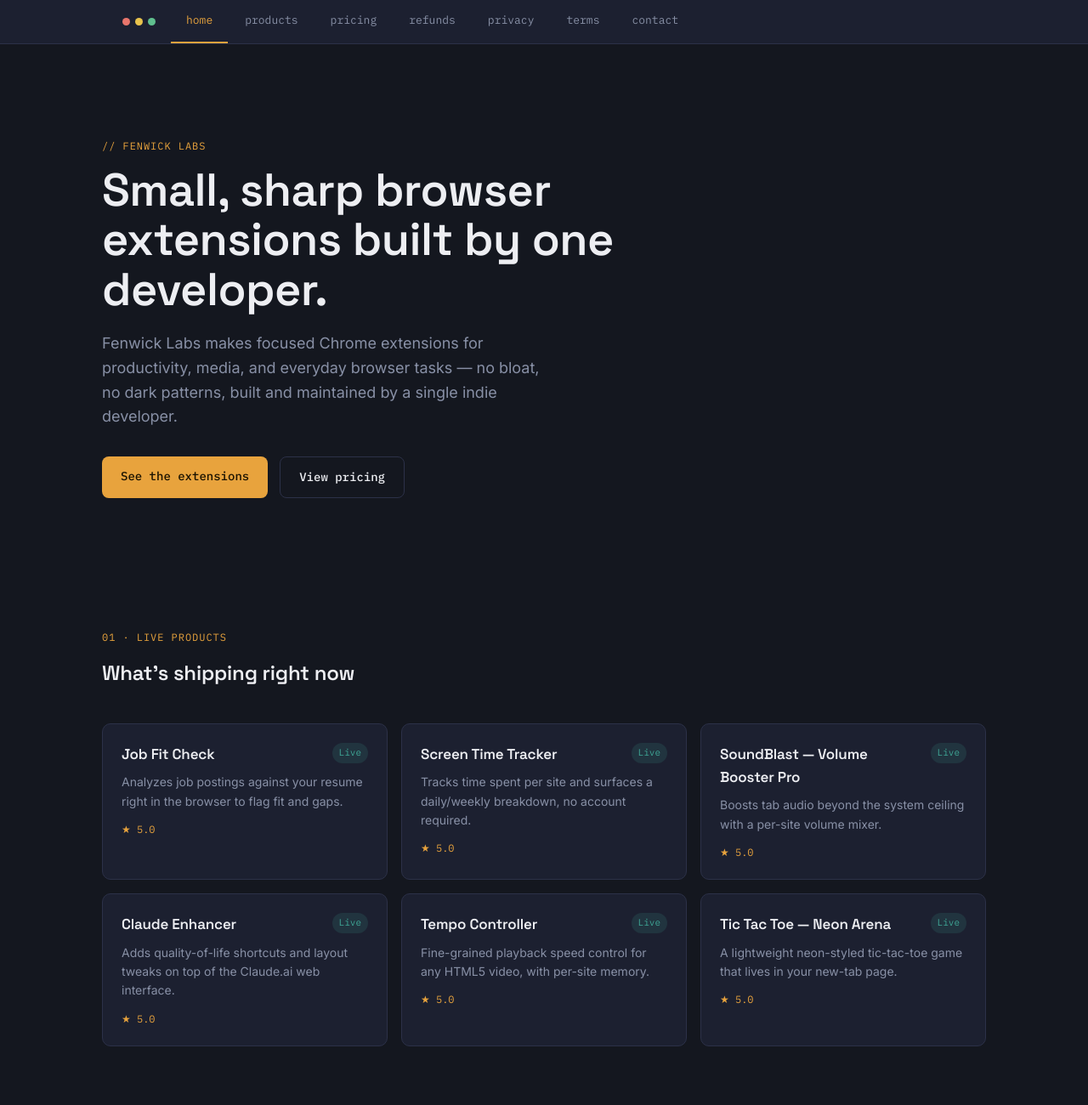
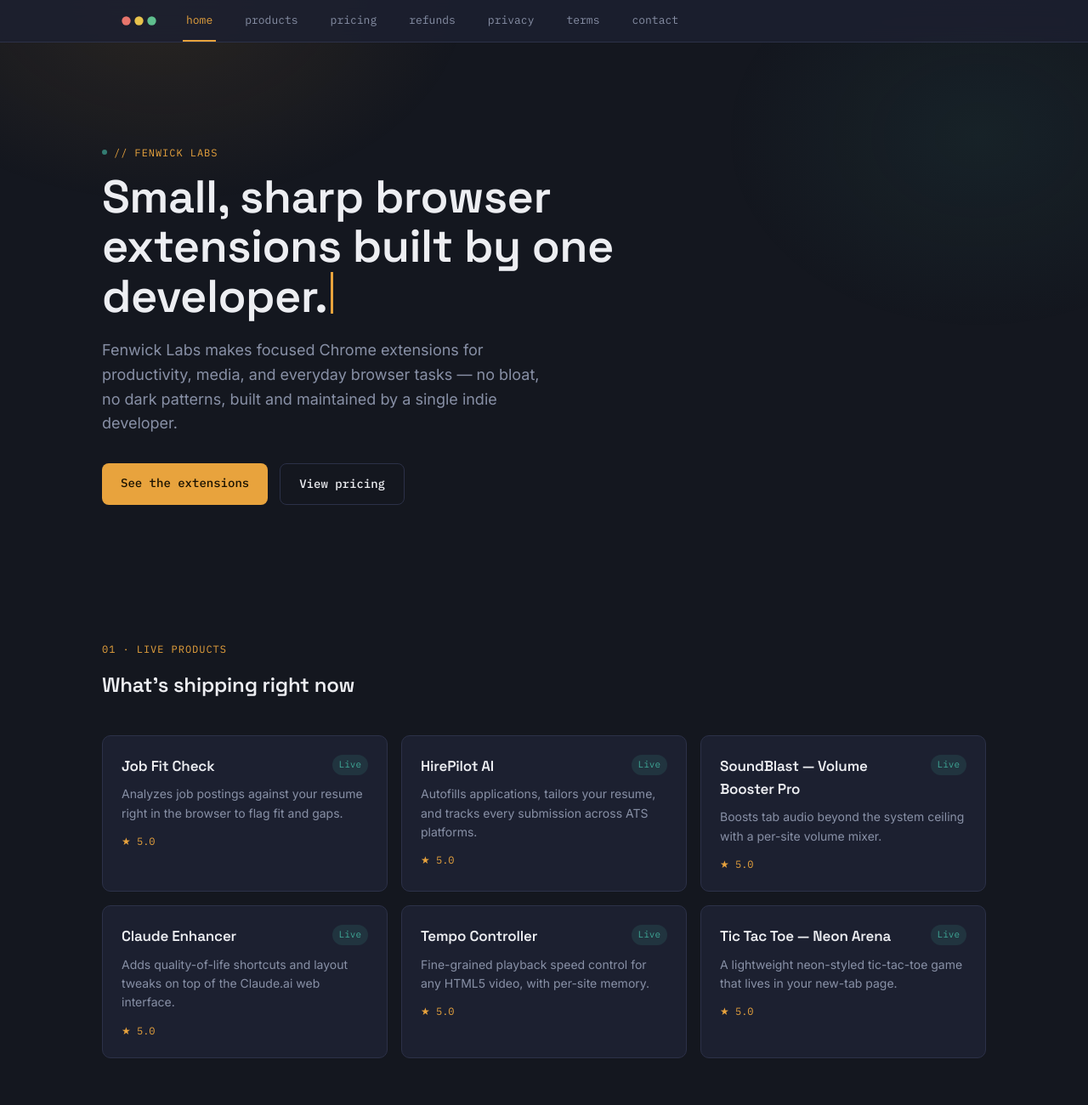
Before and after one commit to Mangesh347/Extension, a plain HTML site: page index.html in a window 1280 px wide. Shown: the top 1300 px of the page at 85% size. Drawn offline with Linux system fonts and the light colour scheme.

Commit message:
Enhance styles and interactions in index.html
Added ambient backdrop glow and improved tab interactions.

```diff
--- a/index.html
+++ b/index.html
@@ -25,16 +25,28 @@
     color:var(--paper);
     font-family:'Inter',sans-serif;
     line-height:1.6;
+    overflow-x:hidden;
   }
   h1,h2,h3{font-family:'Space Grotesk',sans-serif; font-weight:600; letter-spacing:-0.01em;}
   .mono{font-family:'IBM Plex Mono',monospace;}
   a{color:inherit;}
   .wrap{max-width:1040px; margin:0 auto; padding:0 24px;}
 
+  ::selection{background:var(--amber); color:#1A1200;}
+
+  /* Ambient backdrop glow, fixed behind content */
+  .ambient{
+    position:fixed; inset:0; z-index:-1; pointer-events:none;
+    background:
+      radial-gradient(600px 400px at 15% 0%, rgba(232,163,61,.10), transparent 60%),
+      radial-gradient(500px 380px at 90% 20%, rgba(63,167,150,.08), transparent 60%);
+  }
+
   /* Tab-bar nav — signature element, echoes a browser tab strip */
   .tabbar{
     position:sticky; top:0; z-index:50;
-    background:var(--surface);
+    background:rgba(28,32,48,.86);
+    backdrop-filter:blur(10px);
     border-bottom:1px solid var(--line);
   }
   .tabbar-inner{
@@ -43,22 +55,29 @@
     overflow-x:auto;
   }
   .tab-dot{display:flex; gap:6px; padding:14px 16px 14px 0; flex-shrink:0;}
-  .tab-dot span{width:9px; height:9px; border-radius:50%; background:var(--line);}
+  .tab-dot span{width:9px; height:9px; border-radius:50%; background:var(--line); transition:transform .2s ease;}
   .tab-dot span:nth-child(1){background:#E8756C;}
   .tab-dot span:nth-child(2){background:#E8C34C;}
   .tab-dot span:nth-child(3){background:#5FBF8E;}
+  .tabbar:hover .tab-dot span{transform:scale(1.15);}
   .tab{
+    position:relative;
     padding:14px 18px;
     font-family:'IBM Plex Mono',monospace;
     font-size:13px;
     color:var(--muted);
     text-decoration:none;
-    border-bottom:2px solid transparent;
     white-space:nowrap;
-    transition:color .15s ease, border-color .15s ease;
+    transition:color .15s ease;
+  }
+  .tab::after{
+    content:''; position:absolute; left:14px; right:14px; bottom:0; height:2px;
+    background:var(--amber); transform:scaleX(0); transform-origin:left;
+    transition:transform .25s ease;
   }
   .tab:hover{color:var(--paper);}
-  .tab.active{color:var(--amber); border-bottom-color:var(--amber);}
+  .tab.active{color:var(--amber);}
+  .tab.active::after{transform:scaleX(1);}
 
   section{padding:88px 0;}
   section.tight{padding:64px 0;}
@@ -68,19 +87,41 @@
     color:var(--amber); margin-bottom:14px;
   }
 
+  /* Reveal-on-scroll */
+  .reveal{opacity:0; transform:translateY(14px); transition:opacity .6s ease, transform .6s ease;}
+  .reveal.in{opacity:1; transform:translateY(0);}
+  .stagger.in > *{animation:none;}
+  @media (prefers-reduced-motion: reduce){
+    .reveal, .reveal.in{opacity:1; transform:none; transition:none;}
+    html{scroll-behavior:auto;}
+  }
+
   /* Hero */
-  .hero{padding:110px 0 90px;}
+  .hero{padding:120px 0 96px; position:relative;}
+  .hero .eyebrow{display:flex; align-items:center; gap:8px;}
+  .hero .eyebrow .blink{
+    width:6px; height:6px; border-radius:50%; background:var(--teal);
+    animation:blink 1.8s ease-in-out infinite;
+  }
+  @keyframes blink{0%,100%{opacity:1;} 50%{opacity:.25;}}
   .hero h1{font-size:clamp(34px,5vw,54px); line-height:1.08; max-width:680px;}
+  .hero h1 .cursor{
+    display:inline-block; width:3px; height:.9em; background:var(--amber);
+    margin-left:4px; vertical-align:-2px; animation:caret 1s step-end infinite;
+  }
+  @keyframes caret{0%,49%{opacity:1;} 50%,100%{opacity:0;}}
   .hero p.lede{color:var(--muted); font-size:18px; max-width:520px; margin-top:20px;}
   .hero-cta{display:flex; gap:14px; margin-top:32px; flex-wrap:wrap;}
   .btn{
     display:inline-block; padding:12px 22px; border-radius:8px;
     font-family:'IBM Plex Mono',monospace; font-size:14px; font-weight:500;
-    text-decoration:none; transition:opacity .15s ease;
+    text-decoration:none; transition:opacity .15s ease, transform .15s ease;
   }
-  .btn:hover{opacity:.85;}
+  .btn:hover{opacity:.85; transform:translateY(-1px);}
+  .btn:active{transform:translateY(0);}
   .btn-primary{background:var(--amber); color:#1A1200;}
   .btn-ghost{background:transparent; border:1px solid var(--line); color:var(--paper);}
+  .btn-ghost:hover{border-color:var(--amber);}
 
   /* Products */
   .product-grid{
@@ -90,6 +131,12 @@
   .card{
     background:var(--surface); border:1px solid var(--line); border-radius:10px;
     padding:22px;
+    transition:transform .2s ease, border-color .2s ease, box-shadow .2s ease;
+  }
+  .card:hover{
+    transform:translateY(-3px);
+    border-color:var(--teal);
+    box-shadow:0 12px 28px -14px rgba(63,167,150,.35);
   }
   .card-top{display:flex; justify-content:space-between; align-items:flex-start; gap:10px;}
   .card h3{font-size:17px;}
@@ -109,8 +156,13 @@
   .price-card{
     background:var(--surface); border:1px solid var(--line); border-radius:10px;
     padding:26px; display:flex; flex-direction:column;
+    transition:transform .2s ease, border-color .2s ease;
   }
-  .price-card.featured{border-color:var(--amber);}
+  .price-card:hover{transform:translateY(-3px);}
+  .price-card.featured{
+    border-color:var(--amber);
+    box-shadow:0 0 0 1px rgba(232,163,61,.15), 0 16px 32px -16px rgba(232,163,61,.3);
+  }
   .price-tier{font-family:'IBM Plex Mono',monospace; font-size:12px; color:var(--muted); text-transform:uppercase; letter-spacing:.06em;}
   .price-amount{font-family:'Space Grotesk',sans-serif; font-size:32px; margin:10px 0 4px;}
   .price-amount span{font-size:14px; color:var(--muted); font-family:'Inter',sans-serif;}
@@ -146,26 +198,32 @@
     display:flex; justify-content:space-between; flex-wrap:wrap; gap:12px;
     color:var(--muted); font-size:13px; font-family:'IBM Plex Mono',monospace;
   }
+
+  a:focus-visible, .tab:focus-visible, .btn:focus-visible{
+    outline:2px solid var(--amber); outline-offset:2px; border-radius:4px;
+  }
 </style>
 </head>
 <body>
 
+<div class="ambient"></div>
+
 <nav class="tabbar">
   <div class="tabbar-inner">
     <div class="tab-dot"><span></span><span></span><span></span></div>
-    <a class="tab active" href="#home">home</a>
-    <a class="tab" href="#products">products</a>
-    <a class="tab" href="#pricing">pricing</a>
-    <a class="tab" href="#refunds">refunds</a>
-    <a class="tab" href="#privacy">privacy</a>
-    <a class="tab" href="#terms">terms</a>
-    <a class="tab" href="#contact">contact</a>
+    <a class="tab active" data-tab="home" href="#home">home</a>
+    <a class="tab" data-tab="products" href="#products">products</a>
+    <a class="tab" data-tab="pricing" href="#pricing">pricing</a>
+    <a class="tab" data-tab="refunds" href="#refunds">refunds</a>
+    <a class="tab" data-tab="privacy" href="#privacy">privacy</a>
+    <a class="tab" data-tab="terms" href="#terms">terms</a>
+    <a class="tab" data-tab="contact" href="#contact">contact</a>
   </div>
 </nav>
 
 <header class="hero wrap" id="home">
-  <div class="eyebrow">// Fenwick Labs</div>
-  <h1>Small, sharp browser extensions built by one developer.</h1>
+  <div class="eyebrow"><span class="blink"></span>// Fenwick Labs</div>
+  <h1>Small, sharp browser extensions built by one developer.<span class="cursor"></span></h1>
   <p class="lede">Fenwick Labs makes focused Chrome extensions for productivity, media, and everyday browser tasks — no bloat, no dark patterns, built and maintained by a single indie developer.</p>
   <div class="hero-cta">
     <a class="btn btn-primary" href="#products">See the extensions</a>
@@ -173,7 +231,7 @@
   </div>
 </header>
 
-<section id="products" class="wrap tight">
+<section id="products" class="wrap tight reveal">
   <div class="eyebrow">01 · Live products</div>
   <h2>What's shipping right now</h2>
   <div class="product-grid">
@@ -183,8 +241,8 @@
       <div class="rating">★ 5.0</div>
     </div>
     <div class="card">
-      <div class="card-top"><h3>Screen Time Tracker</h3><span class="status live">Live</span></div>
-      <p>Tracks time spent per site and surfaces a daily/weekly breakdown, no account required.</p>
+      <div class="card-top"><h3>HirePilot AI</h3><span class="status live">Live</span></div>
+      <p>Autofills applications, tailors your resume, and tracks every submission across ATS platforms.</p>
       <div class="rating">★ 5.0</div>
     </div>
     <div class="card">
@@ -210,7 +268,7 @@
   </div>
 </section>
 
-<section id="pricing" class="wrap tight">
+<section id="pricing" class="wrap tight reveal">
   <div class="eyebrow">02 · Pricing</div>
   <h2>Simple plans, per extension</h2>
   <div class="price-grid">
@@ -252,11 +310,11 @@
     </div>
   </div>
   <div class="trial-note">
-    <strong>Free trial &amp; billing disclosure.</strong> Monthly and yearly Pro plans start with a 15-day free trial. Your card is charged automatically at the plan price when the trial ends, unless you cancel before it does. You can cancel anytime from your account settings or by emailing <span class="placeholder">[support email]</span> — cancelling stops future charges and does not retroactively refund the current period. Exact plan price, billing frequency, and next billing date are shown again at checkout before you enter payment details.
+    <strong>Free trial &amp; billing disclosure.</strong> Monthly and yearly Pro plans start with a 15-day free trial. Your card is charged automatically at the plan price when the trial ends, unless you cancel before it does. You can cancel anytime from your account settings or by emailing <span class="placeholder">mangesh.lokade.dev@gmail.com</span> — cancelling stops future charges and does not retroactively refund the current period. Exact plan price, billing frequency, and next billing date are shown again at checkout before you enter payment details.
   </div>
 </section>
 
-<section id="refunds" class="wrap policy policy-block">
+<section id="refunds" class="wrap policy policy-block reveal">
   <div class="eyebrow">03 · Policy</div>
   <h2>Refund &amp; Cancellation Policy</h2>
   <p>Last updated: <span class="placeholder">[date]</span></p>
@@ -265,7 +323,7 @@
   <p>All Fenwick Labs products are digital software delivered instantly on purchase. Because of this, we don't offer refunds simply for change of mind once a paid feature has been unlocked or used.</p>
 
   <h3>Money-back window</h3>
-  <p>If a paid upgrade doesn't work as described, or you were charged in error, contact us within 14 days of the charge at <span class="placeholder">[support email]</span> and we'll review it. Approved refunds are issued to the original payment method within 5–10 business days.</p>
+  <p>If a paid upgrade doesn't work as described, or you were charged in error, contact us within 14 days of the charge at <span class="placeholder">mangesh.lokade.dev@gmail.com</span> and we'll review it. Approved refunds are issued to the original payment method within 5–10 business days.</p>
 
   <h3>Free trial charges</h3>
   <p>If you forgot to cancel a free trial and were charged, contact us within 7 days of the charge and we'll refund that charge in full — this applies once per customer per extension.</p>
@@ -275,12 +333,12 @@
 
   <h3>How to request a refund</h3>
   <ul>
-    <li>Email <span class="placeholder">[support email]</span> with the extension name and the email or order ID used at checkout.</li>
+    <li>Email <span class="placeholder">mangesh.lokade.dev@gmail.com</span> with the extension name and the email or order ID used at checkout.</li>
     <li>We respond within 2 business days.</li>
   </ul>
 </section>
 
-<section id="privacy" class="wrap policy policy-block">
+<section id="privacy" class="wrap policy policy-block reveal">
   <div class="eyebrow">04 · Policy</div>
   <h2>Privacy Policy</h2>
   <p>Last updated: <span class="placeholder">[date]</span></p>
@@ -291,7 +349,7 @@
   <h3>What we collect</h3>
   <ul>
     <li>Account data: email address, if you create an account for a Pro plan.</li>
-    <li>Payment data: handled entirely by Stripe. We never see or store your card number.</li>
+    <li>Payment data: handled entirely by our payment processor. We never see or store your card number.</li>
     <li>Usage data: anonymous, aggregated feature-usage stats to improve each extension.</li>
   </ul>
 
@@ -302,13 +360,13 @@
   <p>Account data is kept while your account is active and deleted within 30 days of account deletion, unless we're required to retain records for tax or legal purposes.</p>
 
   <h3>Your rights</h3>
-  <p>You can request access to, correction of, or deletion of your data at any time by emailing <span class="placeholder">[privacy email]</span>.</p>
+  <p>You can request access to, correction of, or deletion of your data at any time by emailing <span class="placeholder">mangesh.lokade.dev@gmail.com</span>.</p>
 
   <h3>Contact</h3>
-  <p>Privacy questions: <span class="placeholder">[privacy email]</span></p>
+  <p>Privacy questions: <span class="placeholder">mangesh.lokade.dev@gmail.com</span></p>
 </section>
 
-<section id="terms" class="wrap policy policy-block">
+<section id="terms" class="wrap policy policy-block reveal">
   <div class="eyebrow">05 · Policy</div>
   <h2>Terms of Service</h2>
   <p>Last updated: <span class="placeholder">[date]</span></p>
@@ -317,7 +375,7 @@
   <p>Fenwick Labs provides browser extensions ("Products") on a freemium basis, with optional paid Pro upgrades billed monthly, yearly, or as a one-time lifetime purchase, as described on the Pricing page.</p>
 
   <h3>Payments</h3>
-  <p>Payments are processed by Stripe. By purchasing a Pro plan you agree to Stripe's terms in addition to ours. Prices are shown in USD unless stated otherwise.</p>
+  <p>Payments are processed by a third-party payment provider. By purchasing a Pro plan you agree to that provider's terms in addition to ours. Prices are shown in USD unless stated otherwise.</p>
 
   <h3>Free trials</h3>
   <p>Where offered, a free trial converts automatically into a paid subscription at the end of the trial period unless cancelled beforehand, as described in the Refund &amp; Cancellation Policy.</p>
@@ -335,14 +393,14 @@
   <p><span class="placeholder">[Your jurisdiction, e.g. "State of Delaware, USA"]</span></p>
 </section>
 
-<section id="contact" class="wrap tight">
+<section id="contact" class="wrap tight reveal">
   <div class="eyebrow">06 · Contact</div>
   <h2>Get in touch</h2>
   <div class="contact-grid">
     <div>
       <div class="contact-item">
         <div class="label">Support email</div>
-        <div class="value placeholder">[support@yourdomain.com]</div>
+        <div class="value">mangesh.lokade.dev@gmail.com</div>
       </div>
       <div class="contact-item">
         <div class="label">Response time</div>
@@ -352,7 +410,7 @@
     <div>
       <div class="contact-item">
         <div class="label">Business address</div>
-        <div class="value placeholder">[Street, City, State/Country — required by Stripe]</div>
+        <div class="value placeholder">[Street, City, State/Country — required by your payment processor]</div>
       </div>
       <div class="contact-item">
         <div class="label">Operated by</div>
@@ -367,5 +425,44 @@
   <span>Built &amp; maintained by one developer.</span>
 </footer>
 
+<script>
+  // Scroll-triggered reveal
+  const revealEls = document.querySelectorAll('.reveal');
+  if ('IntersectionObserver' in window){
+    const io = new IntersectionObserver((entries) => {
+      entries.forEach(entry => {
+        if (entry.isIntersecting){
+          entry.target.classList.add('in');
+          io.unobserve(entry.target);
+        }
+      });
+    }, { threshold: 0.12 });
+    revealEls.forEach(el => io.observe(el));
+  } else {
+    revealEls.forEach(el => el.classList.add('in'));
+  }
+
+  // Active tab tracks scroll position, like a real browser tab strip
+  const tabs = Array.from(document.querySelectorAll('.tab'));
+  const sections = tabs
+    .map(tab => document.getElementById(tab.dataset.tab))
+    .filter(Boolean);
+
+  function setActiveTab(id){
+    tabs.forEach(tab => tab.classList.toggle('active', tab.dataset.tab === id));
+  }
+
+  if ('IntersectionObserver' in window){
+    const navIO = new IntersectionObserver((entries) => {
+      entries.forEach(entry => {
+        if (entry.isIntersecting){
+          setActiveTab(entry.target.id);
+        }
+      });
+    }, { rootMargin: '-45% 0px -50% 0px', threshold: 0 });
+    sections.forEach(sec => navIO.observe(sec));
+  }
+</script>
+
 </body>
 </html>
```
